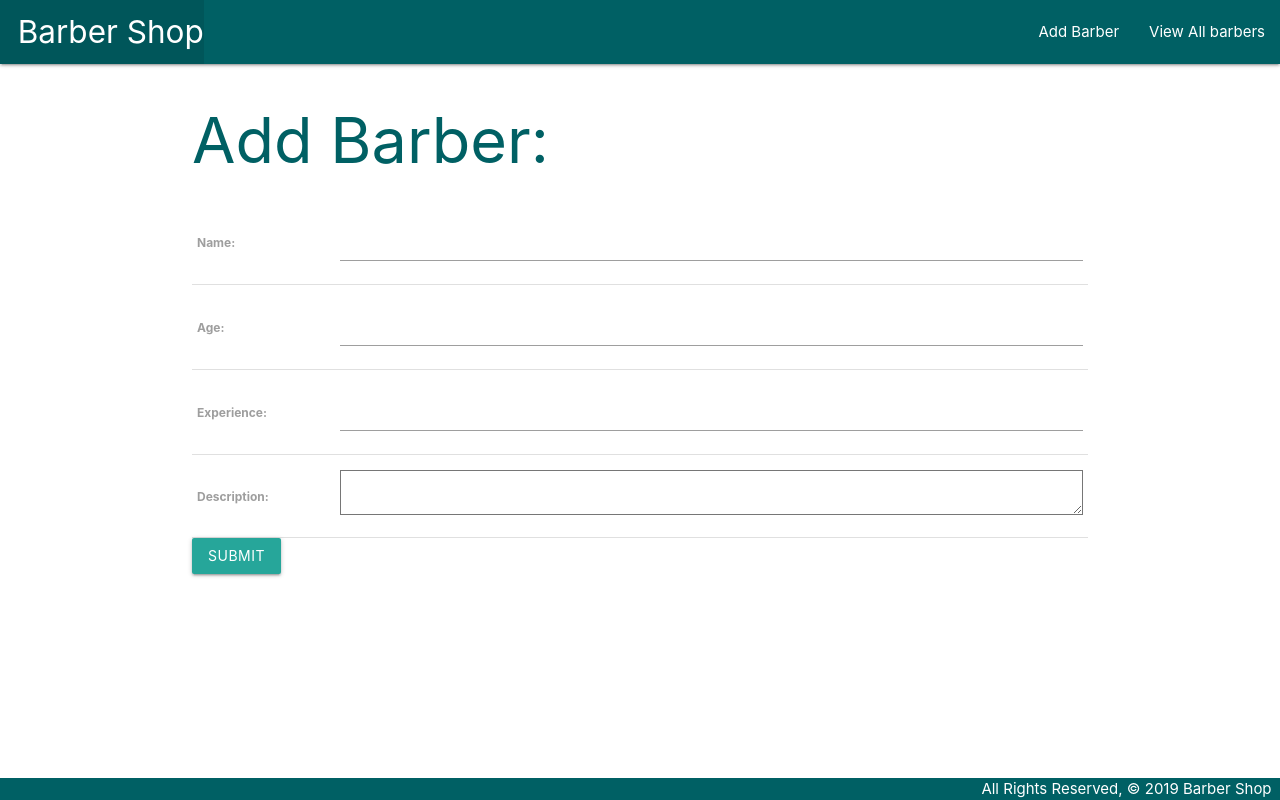
After one commit to yasamanloghmani/barbershop, a Django app: page /barbers/create/ in a window 1280 px wide. The commit adds this page. Run offline with Django 3.2, Linux system fonts and the light colour scheme.

Commit message:
add more viewa

```diff
--- a/barbershop/main_app/models.py
+++ b/barbershop/main_app/models.py
@@ -1,5 +1,5 @@
 from django.db import models
-
+from django.urls import reverse
 # Create your models here.
 
 class Barber(models.Model):
@@ -9,3 +9,5 @@ class Barber(models.Model):
     description = models.TextField(max_length=250)
     def __str__(self):
         return self.name
+    def get_absolute_url(self):
+        return reverse('detail', kwargs={'barber_id' : self.id})
--- a/barbershop/main_app/templates/barbers/detail.html
+++ b/barbershop/main_app/templates/barbers/detail.html
@@ -10,6 +10,10 @@
     <p> Experience : {{ barber.experience}} years.</p>
     <p>Description: {{ barber.description }}</p>
   </div>
+  <div class="card-action">
+    <a href="{% url 'barbers_update' barber.id %}">Edit</a>
+    <a href="{% url 'barbers_delete' barber.id %}">Delete</a>
+  </div>
 </div>
 
 {% endblock %}
--- a/barbershop/main_app/templates/base.html
+++ b/barbershop/main_app/templates/base.html
@@ -17,7 +17,8 @@
           <li><a href="/" class="left brand-logo">&nbsp;&nbsp;Barber Shop</a></li>
         </ul>
         <ul class="right">
-            <li><a href="/barbers">View All barbers</a></li>
+            <li><a href="{% url 'barbers-create'%}">Add Barber</a></li>
+            <li><a href="{% url 'index'%}">View All barbers</a></li>
         </ul>
       </div>
     </nav>
--- /dev/null
+++ b/barbershop/main_app/templates/main_app/barber_form.html
@@ -0,0 +1,11 @@
+{% extends 'base.html' %}
+{% block content %}
+<h1>Add Barber:</h1>
+<form action="" method="post">
+    {% csrf_token %}
+    <table>
+        {{ form.as_table }}
+    </table>
+    <input type="submit" value="submit" class="btn">
+</form>
+{% endblock %}
--- a/barbershop/main_app/urls.py
+++ b/barbershop/main_app/urls.py
@@ -5,4 +5,7 @@ urlpatterns = [
     path('', views.home, name='home'),
     path('barbers/', views.barbers_index, name='index'),
     path('barbers/<int:barber_id>', views.barbers_detail, name='detail'),
+    path('barbers/create/', views.BarberCreate.as_view(), name='barbers-create'),
+    path('barbers/<int:barber_id>/update', views.BarberUpdate.as_view(), name='barbers_update'),
+    path('barbers/<int:barber_id>/delete', views.BarberDelete.as_view(), name='barbers_delete'),
 ]
--- a/barbershop/main_app/views.py
+++ b/barbershop/main_app/views.py
@@ -2,6 +2,7 @@ from django.shortcuts import render
 from .models import Barber
 # Create your views here.
 from django.http import HttpResponse
+from django.views.generic.edit import CreateView, UpdateView, DeleteView
 
 # Define the home view
 def home(request):
@@ -14,3 +15,16 @@ def barbers_index(request):
 def barbers_detail(request, barber_id):
     barber = Barber.objects.get(id=barber_id)
     return render(request, 'barbers/detail.html', {'barber' : barber})
+
+class BarberCreate(CreateView):
+  model = Barber
+  fields = '__all__'
+
+
+class BarberUpdate(UpdateView):
+  model = Barber
+  fields = ['age', 'experience', 'description']
+
+class BarberDelete(DeleteView):
+  model = Barber
+  success_url = '/barbers/'
```
